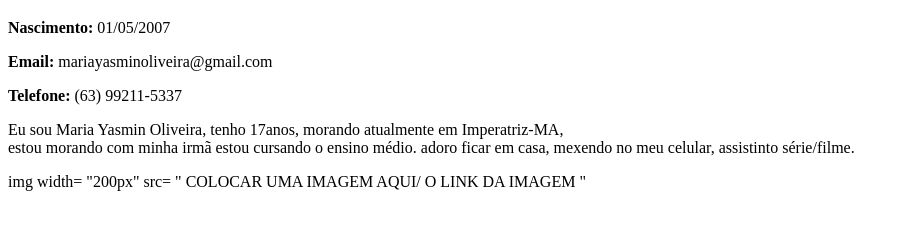
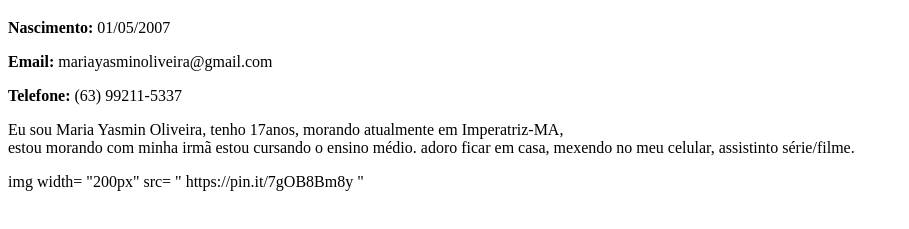
Before and after one commit to MariaYasminAlmeida/Minha-Primeira-Pasta, a plain HTML site: page index.html in a window 1280 px wide. Shown: the part 61-290 px from the top of the page, without its empty margins (0-909 px from the left). Drawn offline with Linux system fonts and the light colour scheme.

Commit message:
Atualizar o index.html

```diff
--- a/index.html
+++ b/index.html
@@ -12,7 +12,7 @@
    <p><b>Email:</b> mariayasminoliveira@gmail.com</p>
    <p><b>Telefone:</b> (63) 99211-5337</p>
    <p>Eu sou Maria Yasmin Oliveira, tenho 17anos, morando atualmente em Imperatriz-MA, <br> estou morando com minha irmã estou cursando o ensino médio. adoro ficar em casa, mexendo no meu celular, assistinto série/filme.</p>
-img width= "200px" src= " COLOCAR UMA IMAGEM AQUI/ O LINK DA IMAGEM "
+img width= "200px" src= " https://pin.it/7gOB8Bm8y "
 
 </body>
 </html>
```
